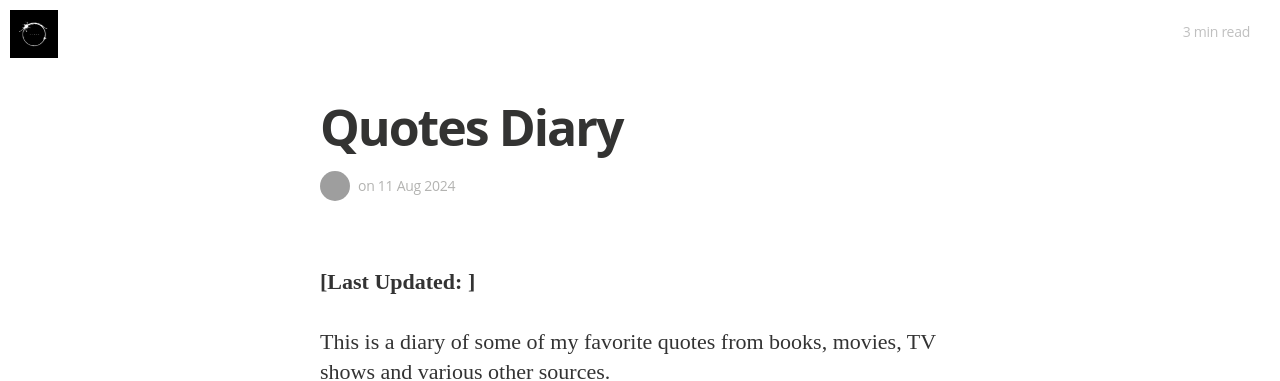
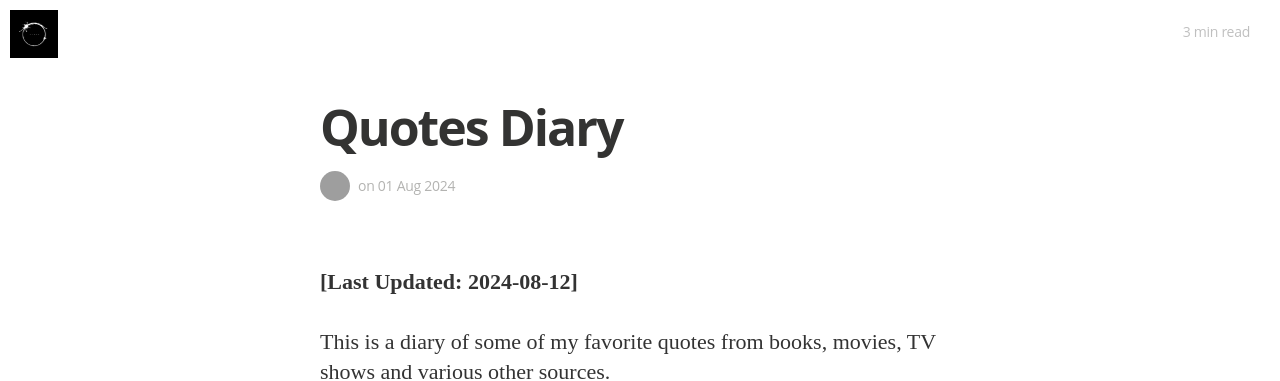
Before and after one commit to pkmandke/blog, a Jekyll site: the page built from _posts/2024-08-11-quotes.md, in a window 1280 px wide and 900 px high. Shown: the top 381 px of the window. Built offline with Jekyll 4.4.1, drawn with Linux system fonts in a browser that asks for light colours; nearby versions of some CDN libraries; some web fonts are replaced; some of the changed text lies outside the part shown; grey boxes are pictures that could not be loaded.

```diff
--- a/Gemfile
+++ b/Gemfile
@@ -5,6 +5,3 @@ gem 'github-pages'
 gem 'bourbon'
 gem "jekyll", "~> 3.9"
 gem 'jemoji'
-group :jekyll_plugins do
-    gem "jekyll-last-modified-at"
-end
--- a/_config.yml
+++ b/_config.yml
@@ -3,11 +3,6 @@ plugins:
   - jemoji
   - jekyll-paginate
   - kramdown
-  - jekyll-last-modified-at
-
-# Optional. The default date format, used if none is specified in the tag.
-# last-modified-at:
-#     date-format: '%d-%b-%y'
 
 # Site settings
 title: "A Cornocupia of Ideas"
--- a/_posts/2024-08-11-quotes.md
+++ b/_posts/2024-08-11-quotes.md
@@ -1,12 +1,13 @@
 ---
 layout: post
 title:  "Quotes Diary"
-date:   2024-08-11
+date:   2024-08-01
 categories: personal
 tags: collections
+update: 2024-08-12 05:57:34 UTC
 # image: /assets/article_images/2014-08-29-welcome-to-jekyll/desktop.JPG
 ---
-**[Last Updated: {{ page.last_modified_at | date: '%d-%b-%y' }}]**
+**[Last Updated: {{ page.update | date: "%Y-%m-%d" }}]**
 
 
 This is a diary of some of my favorite quotes from books, movies, TV shows and various other sources.
```
Also changed, not shown: Gemfile.lock.
